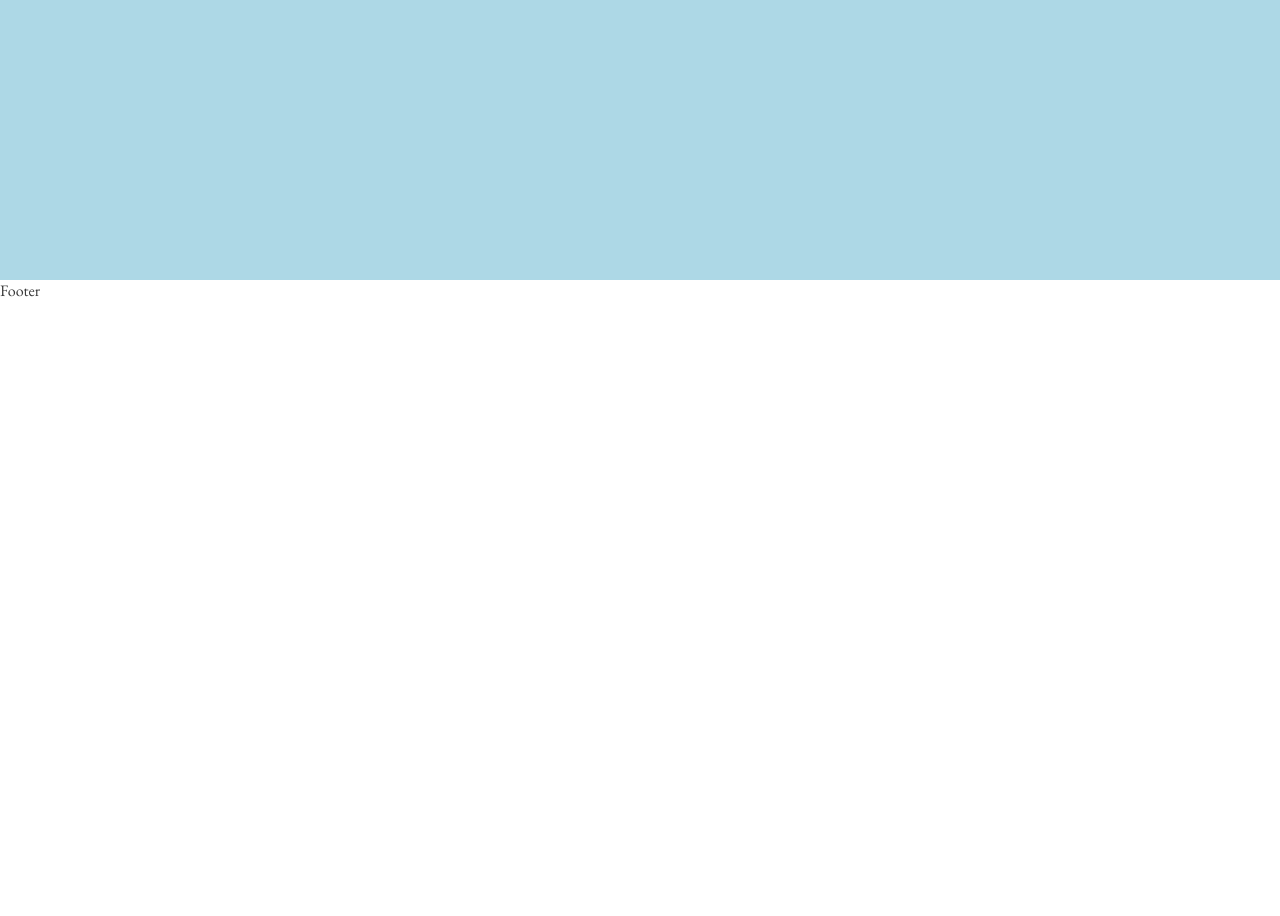
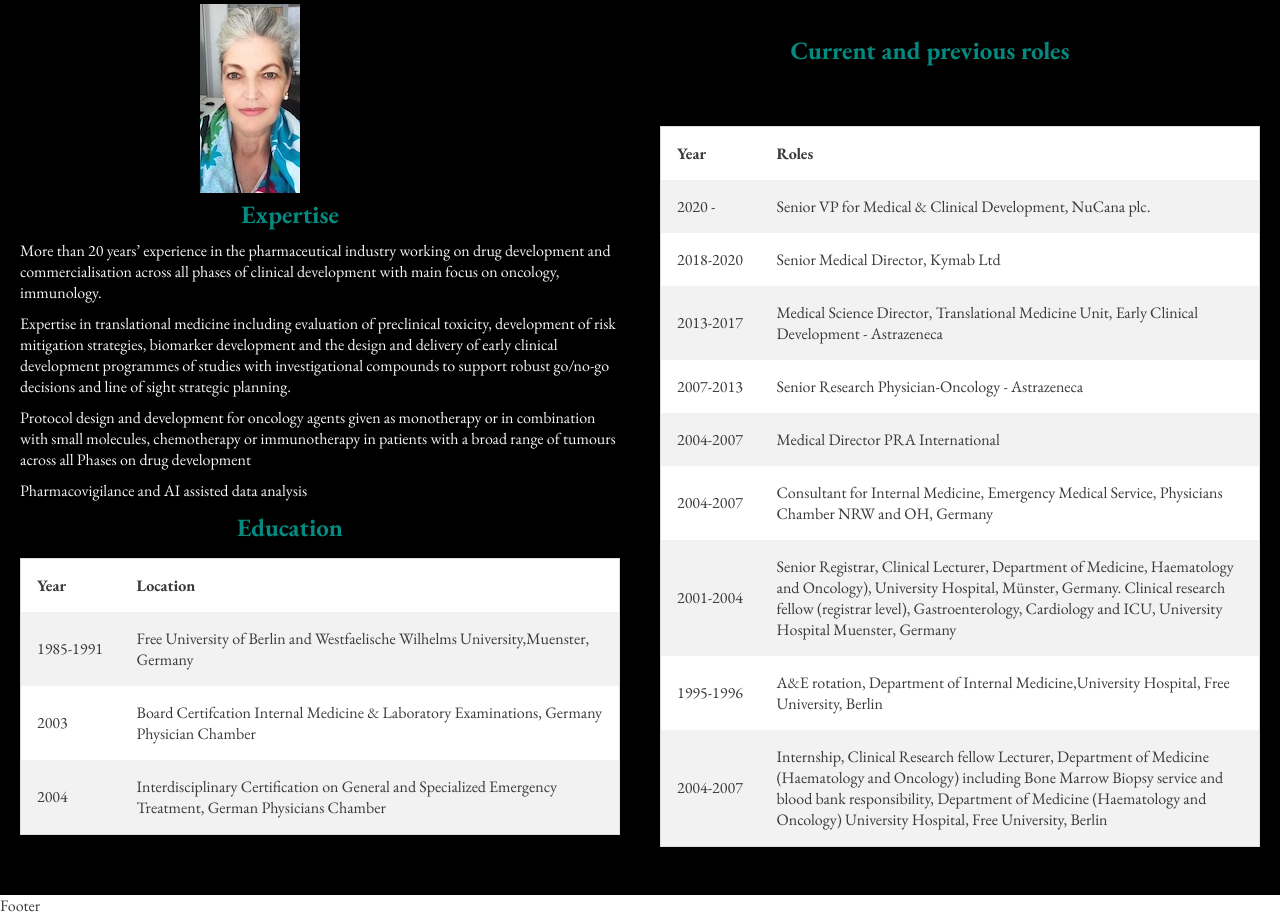
Before and after one commit to elisabethoelmann/SciAIMed-P1, a plain HTML site: page index.html in a window 1280 px wide. Shown: the part 499-1415 px from the top of the page. Before the commit the page ends 800 px from the top, so only its background shows below. Drawn offline with nearby package versions, Linux system fonts and the light colour scheme.

Commit message:
created expertise section with tables

```diff
--- a/assets/css/style.css
+++ b/assets/css/style.css
@@ -22,6 +22,12 @@ h3 {
     letter-spacing: 2px;
     font-weight: normal;
     padding-bottom: 10px;
+  }
+  /* Expertise titles */
+  h2 {
+    font-family: 'EB Garamond', serif;
+    color:#000000;
+    font-size: 25px;
   }
 
 /* Header */
@@ -108,14 +114,12 @@ h2 {
   width: 100%;
 
 }
-
 .development-left {
   font-size: 20px;
   flex: 1;
   margin-top: 50px;
   margin-bottom: 20px;
   margin-left: 50px;
-
   }
 
 .clinical-right {
@@ -123,6 +127,109 @@ h2 {
   flex: 1;
   margin-top:50px;
   margin-bottom: 20px;
+}
+
+
+/* Expertise section from W3 school for side by side table */
+/* adpatation form Yannis*/
+#Expertise {
+  background-color: rgb(0, 0, 0);
+  display:flex;
+}
+.Elisabeth {
+ margin-left: 30%;
+ margin-top: 5%;
+}
+
+.expertisetitle h2 {
+  color:#04948aed;
+  text-align: center;
+
+}
+.rolestitle h2 {
+  color:#04948aed;
+  text-align: center;
+  margin-top: 10%;
+  margin-bottom: 2.5%;
+}
+
+.educationtitle h2 {
+  color:#04948aed;
+  text-align: center;
+  margin-bottom: 2.5%;
+}
+
+.left-block {
+  background-color: black;
+  width: 50%;
+  min-height: 200px;
+  padding: 0px 20px 0px 20px;
+}
+.right-block {
+  background-color: black;
+  width: 50%;
+  padding: 0px 20px 0px 20px;
+}
+
+/*expertise text part arranged in divs to give them extra space */
+/* now new form Yannis* with deletions of the old*/
+.expertise {
+  color: whitesmoke;
+}
+.over20years {
+  margin-bottom: 10px;
+  margin-top: 10px;
+}
+.translational {
+  margin-bottom: 10px;
+  margin-top: 10px;
+}
+.protocol {
+  margin-bottom: 10px;
+  margin-top: 10px;
+}
+.PV {
+  margin-bottom: 10px;
+  margin-top: 10px;
+}
+
+/*  table design form Yannis tables*/
+
+table {
+  border-collapse: collapse;
+  border-spacing: 5px 5px;
+  width: 100%;
+  border: 1px solid #ddd;
+  background-color: white;
+}
+
+th, td {
+  text-align: left;
+  padding: 16px;
+}
+/* my attempt to push the edication table to the bottom*/
+/* all stays afeyr Yannis changes only relative got deleted form education table */
+table.education {
+  table-layout:auto;
+  width:100%;
+  margin-bottom: 10%;
+  height: 20px;
+}
+table.education td {
+  min-width: 100px;
+}
+table.roles {
+  table-layout:auto;
+  width:100%;
+  margin-top: 10%;
+}
+table.roles td {
+  min-width: 100px;
+  min-height: 200px;
+  text-size: 70px;
+}
+tr:nth-child(even) {
+  background-color: #f2f2f2;
 }
 
 
--- a/index.html
+++ b/index.html
@@ -74,6 +74,92 @@
         </div>
       </section>
 
+      <!--Section Expertise-->
+  <section id="Expertise">
+    <div class="left-block">
+      <div class="Elisabeth">
+        <img src="assets/images/Saturday No 1 5th October 19 smaller dec23.jpg" alt="Dr. Elisabeth Oelmann">
+      </div>
+      <div class=expertisetitle><h2>Expertise</h2></div>
+      <div class="expertise">
+        <div class="over20years">More than 20 years’ experience in the pharmaceutical industry working on drug development and commercialisation across all phases of clinical development with main focus on oncology, immunology. </div>
+        <div class="translational">Expertise in translational medicine including evaluation of preclinical toxicity, development of risk mitigation strategies, biomarker development and the design and delivery of early clinical development programmes of studies with investigational compounds to support robust go/no-go decisions and line of sight strategic planning.</div>
+        <div class="protocol">Protocol design and development for oncology agents given as monotherapy or in combination with small molecules, chemotherapy or immunotherapy in patients with a broad range of tumours across all Phases on drug development </div>
+        <div class="PV">Pharmacovigilance and AI assisted data analysis </div>
+      </div>
+      <div class="educationtitle"><h2>Education</h2></div>
+      <table class="education">
+        <tr>
+          <th>Year</th>
+          <th>Location</th>
+        </tr>
+        <tr>
+          <td>1985-1991</td>
+          <td>Free University of Berlin and Westfaelische Wilhelms University,Muenster, Germany</td>
+        </tr>
+        <tr>
+          <td>2003</td>
+          <td>Board Certifcation Internal Medicine & Laboratory Examinations, Germany Physician Chamber</td>
+        </tr>
+        <tr>
+          <td>2004</td>
+          <td>Interdisciplinary Certification on General and Specialized Emergency Treatment, German Physicians Chamber</td>
+        </tr>
+      </table>
+    </div>
+
+    <div class="right-block">
+       <div class="rolestitle"><h2>Current and previous roles</h2></div>
+       <table class="roles">
+        <tr>
+          <th>Year</th>
+          <th>Roles</th>
+        </tr>
+        <tr>
+          <td>2020 - </td>
+          <td>Senior VP for Medical & Clinical Development, NuCana plc.</td>
+        </tr>
+        <tr>
+          <td>2018-2020 </td>
+          <td>Senior Medical Director, Kymab Ltd</td>
+        </tr>
+        <tr>
+          <td>2013-2017</td>
+          <td>Medical Science Director, Translational Medicine Unit, Early Clinical Development - Astrazeneca</td>
+        </tr>
+        <tr>
+          <td>2007-2013 </td>
+          <td>Senior Research Physician-Oncology - Astrazeneca</td>
+        </tr>
+        <tr>
+          <td>2004-2007 </td>
+          <td>Medical Director PRA International</td>
+        </tr>
+        <tr>
+          <td>2004-2007 </td>
+          <td>Consultant for Internal Medicine, Emergency Medical Service, Physicians Chamber NRW and OH, Germany
+          </td>
+        </tr>
+        <tr>
+          <td>2001-2004 </td>
+          <td>Senior Registrar, Clinical Lecturer, Department of Medicine, Haematology and Oncology), University Hospital, Münster, Germany.
+            Clinical research fellow (registrar level), Gastroenterology, Cardiology and ICU, University Hospital Muenster, Germany
+          </td>
+        </tr>
+        <tr>
+          <td>1995-1996 </td>
+          <td>A&E rotation, Department of Internal Medicine,University Hospital, Free University, Berlin</td>
+        </tr>
+        <tr>
+          <td>2004-2007 </td>
+          <td>Internship, Clinical Research fellow Lecturer, Department of Medicine (Haematology and Oncology) including
+          Bone Marrow Biopsy service and blood bank responsibility, Department of Medicine (Haematology and Oncology) University Hospital, Free University, Berlin
+          </td>
+        </tr>
+      </table>
+    </div>
+    </section>
+
     </main>
 
     <!-- Footer -->
```
Also changed, not shown: assets/images/Saturday No 1 5th October 19 smaller dec23.jpg (added).
